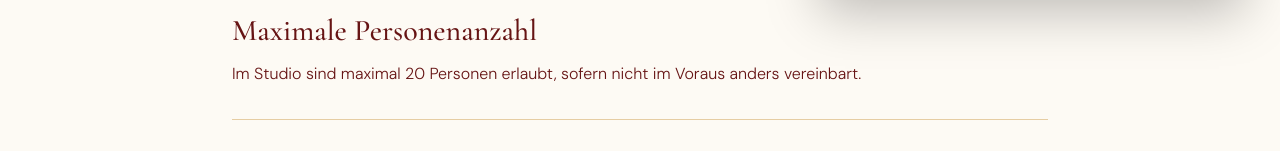
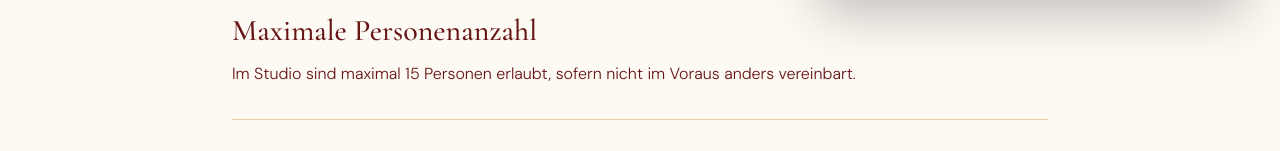
Before and after one commit to harabalos/cee_studio, a Next.js app: page /rules in a window 1280 px wide. Shown: the part 777-928 px from the top of the page. Built offline with nearby package versions, Linux system fonts and the light colour scheme; no server answers.

Commit message:
copy(rules): studio capacity 20 → 15 people (all 4 languages)
Co-Authored-By: Claude Opus 4.8 <noreply@anthropic.com>

```diff
--- a/app/rules/page.tsx
+++ b/app/rules/page.tsx
@@ -37,7 +37,7 @@ const t: Record<Lang, {
       {
         heading: "Maximum Guests",
         body:
-          "A maximum of 20 people is permitted inside the studio unless agreed otherwise in advance.",
+          "A maximum of 15 people is permitted inside the studio unless agreed otherwise in advance.",
       },
       {
         heading: "Music & Noise",
@@ -101,7 +101,7 @@ const t: Record<Lang, {
       {
         heading: "Maximale Personenanzahl",
         body:
-          "Im Studio sind maximal 20 Personen erlaubt, sofern nicht im Voraus anders vereinbart.",
+          "Im Studio sind maximal 15 Personen erlaubt, sofern nicht im Voraus anders vereinbart.",
       },
       {
         heading: "Musik & Lärm",
@@ -165,7 +165,7 @@ const t: Record<Lang, {
       {
         heading: "Nombre maximum de personnes",
         body:
-          "Un maximum de 20 personnes est autorisé dans le studio sauf accord préalable.",
+          "Un maximum de 15 personnes est autorisé dans le studio sauf accord préalable.",
       },
       {
         heading: "Musique & Bruit",
@@ -229,7 +229,7 @@ const t: Record<Lang, {
       {
         heading: "Numero massimo di ospiti",
         body:
-          "All'interno dello studio sono ammesse al massimo 20 persone salvo diverso accordo preliminare.",
+          "All'interno dello studio sono ammesse al massimo 15 persone salvo diverso accordo preliminare.",
       },
       {
         heading: "Musica & Rumore",
```
